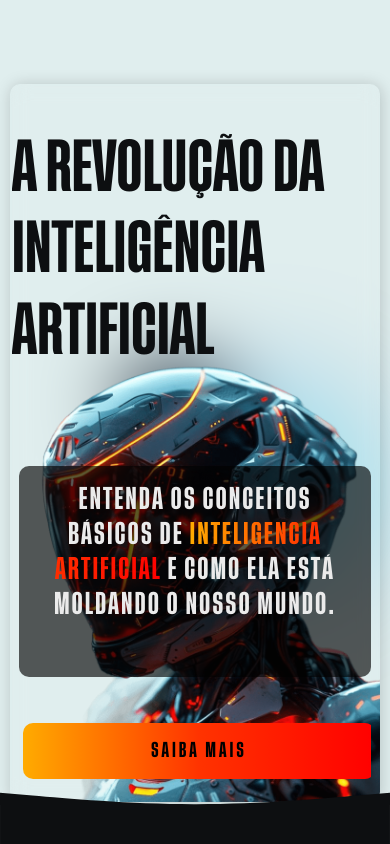
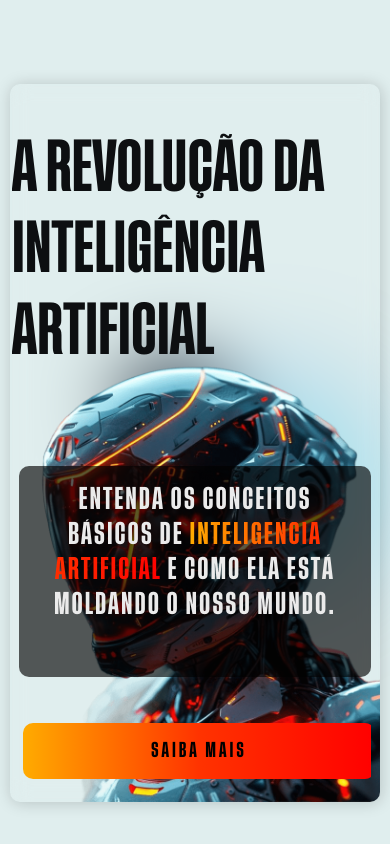
Before and after one commit to EriveltonMGit/Ia_page, a Next.js app: page / in a window 390 px wide. Shown: the top 844 px of the page. Built offline with nearby package versions, Linux system fonts and the light colour scheme.

Commit message:
chore:modificando responsividade  480px

```diff
--- a/src/Pages/Page_1/page_1.css
+++ b/src/Pages/Page_1/page_1.css
@@ -171,8 +171,9 @@
   align-items: center;
   justify-content: center;
   z-index: 200;
-  margin-bottom:0vh ;
+  margin-bottom:-20vh ;
   overflow: hidden;
+
 
 }
 
```
